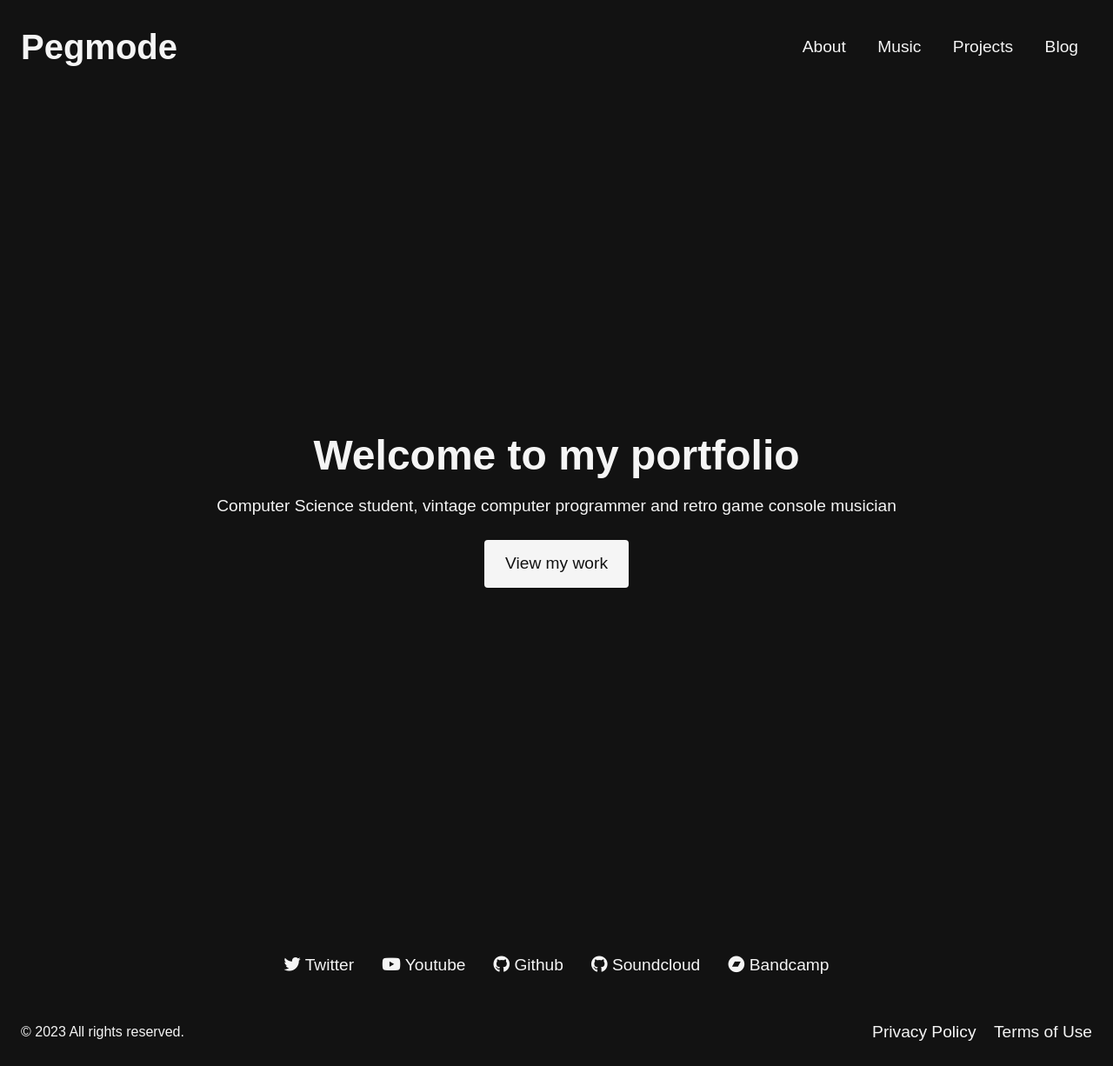
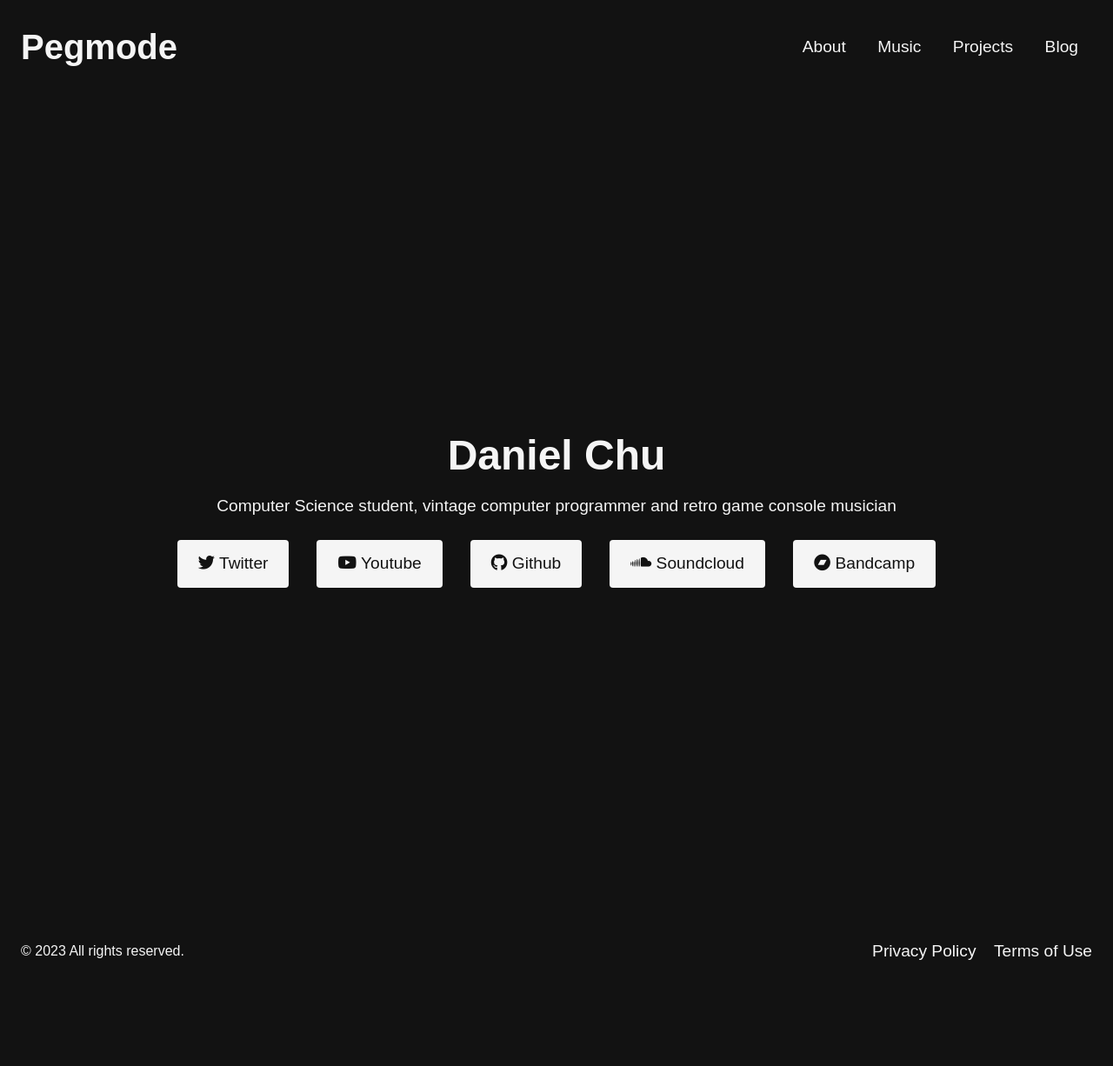
Before and after one commit to Pegmode/Pegmode.github.io, a Jekyll site: the page built from index.markdown, in a window 1280 px wide. Shown: the whole page at 87% size. Built offline with Jekyll 4.4.1, drawn with Linux system fonts in a browser that asks for light colours; nearby versions of some CDN libraries; after the commit the page ends 1133 px from its top, so only the background shows below that.

Commit message:
updated main page

```diff
--- a/_layouts/home.html
+++ b/_layouts/home.html
@@ -30,7 +30,7 @@
         font-size: 1.2rem;
       }
       #hero {
-        height: 100vh;
+	    height: 100vh;
         display: flex;
         justify-content: center;
         align-items: center;
@@ -38,6 +38,17 @@
         text-align: center;
         padding: 2rem;
       }
+	  .social {
+	    display: flex;
+        justify-content: center;
+        align-items: center;
+	  }
+	  .social a{
+        color: #f5f5f5;
+        margin: 0 1rem;
+        text-decoration: none;
+        font-size: 1.2rem;
+		}
       #hero h2 {
         font-size: 3rem;
         margin: 0;
@@ -59,19 +70,8 @@
         background-color: #121212;
         color: #f5f5f5;
       }
-      #social {
-        display: flex;
-        justify-content: center;
-        align-items: center;
-        margin: 2rem;
-      }
-      #social a {
-        color: #f5f5f5;
-        margin: 0 1rem;
-        text-decoration: none;
-        font-size: 1.2rem;
-      }
       #footer {
+
         display: flex;
         justify-content: space-between;
         align-items: center;
@@ -86,10 +86,12 @@
         text-decoration: none;
         font-size: 1.2rem;
       }
+
     </style>
   </head>
   <body>
     <header id="header">
+
       <h1>Pegmode</h1>
       <nav>
         <a href="#">About</a>
@@ -99,19 +101,18 @@
       </nav>
     </header>
     <section id="hero">
-      <h2>Welcome to my portfolio</h2>
+      <h2>Daniel Chu</h2>
       <p>Computer Science student, vintage computer programmer and retro game console musician</p>
-      <a href="#">View my work</a>
-    </section>
-<section id="social">
-  <a href="https://twitter.com/Pegmode2"><i class="fab fa-twitter"></i> Twitter</a>
+	  <div class="social">
+	    <a href="https://twitter.com/Pegmode2"><i class="fab fa-twitter"></i> Twitter</a>
   <a href="https://www.youtube.com/channel/UCtQcrCQGT-pClAvZUDwagZA"><i class="fab fa-youtube"></i> Youtube</a>
   <a href="https://github.com/Pegmode"><i class="fab fa-github"></i> Github</a>
-  <a href="https://soundcloud.com/pegmode_dc"><i class="fab fa-github"></i> Soundcloud</a>
-   <a href="https://pegmodedc.bandcamp.com/album/eastern-retrograde-memories"><i class="fab fa-bandcamp"></i> Bandcamp</a>
+  <a href="https://soundcloud.com/pegmode_dc"><i class="fab fa-soundcloud"></i> Soundcloud</a>
+  <a href="https://pegmodedc.bandcamp.com/"><i class="fab fa-bandcamp"></i> Bandcamp</a>
+	  </div>
 
+    </section>
 
-</section>
 
 <footer id="footer">
   <p>&copy; 2023 All rights reserved.</p>
@@ -120,5 +121,6 @@
     <a href="#">Terms of Use</a>
   </nav>
 </footer>
+
  </body>
 </html>
```
Also changed, not shown: _layouts/pegmode_pfp.jpg (added).
